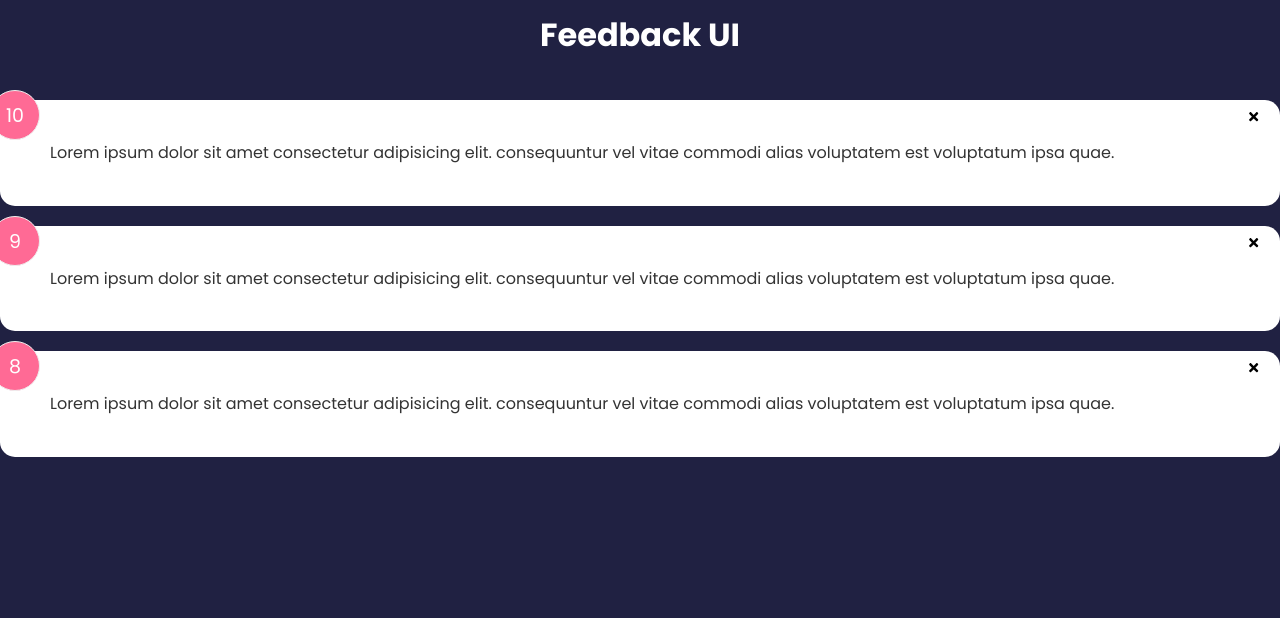
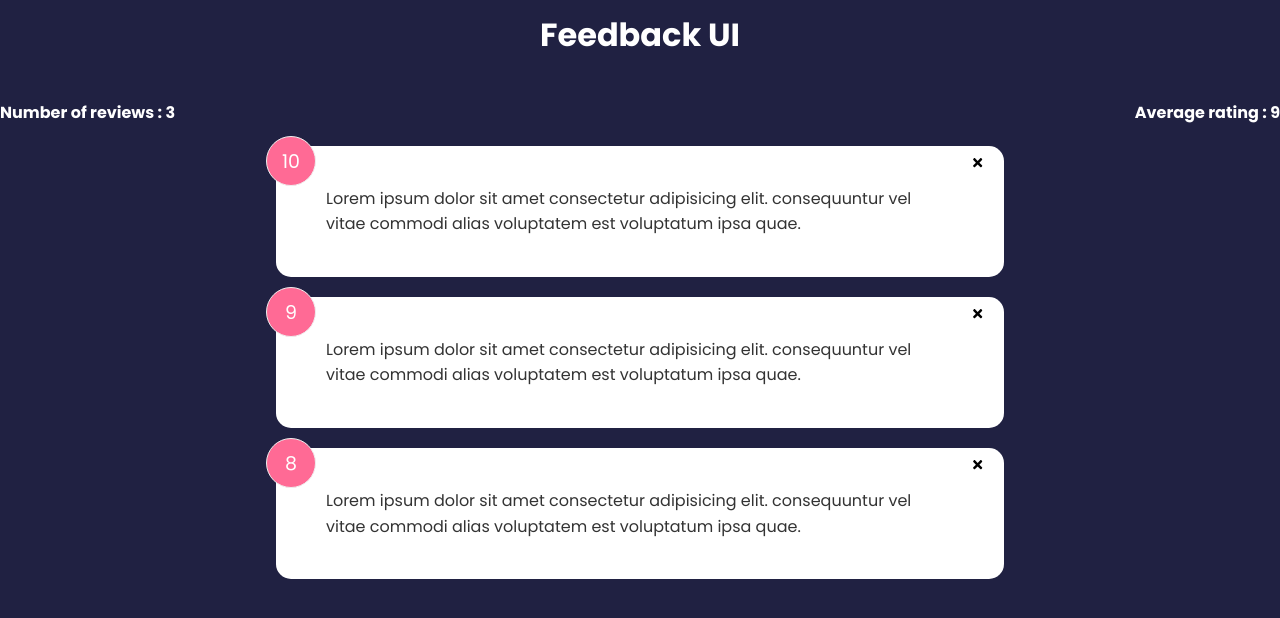
Before and after one commit to Pipsson/react-finishing, a React (Create React App) app: page / in a window 1280 px wide. Shown: the top 618 px of the page. Built offline with nearby package versions, Linux system fonts and the light colour scheme.

Commit message:
addition of feedback stats

```diff
--- a/src/App.js
+++ b/src/App.js
@@ -4,6 +4,7 @@ import {useState} from "react";
 import Header from "./components/Header";
 import FeedbackList from "./components/FeedbackList";
 import FeedbackData from "./data/FeedbackData";
+import FeedbackStats from "./components/FeedbackStats";
 
 function App() {
     const [feedbackData, setFeedbackData] = useState(FeedbackData)
@@ -18,7 +19,10 @@ function App() {
     return (
         <>
             <Header text= "Feedback UI" />
-            <FeedbackList  feedbackData={feedbackData} handleDelete={deleteFeedback} />
+            <FeedbackStats feedback = {feedbackData} />
+            <div className="container">
+                <FeedbackList  feedbackData={feedbackData} handleDelete={deleteFeedback} />
+            </div>
         </>
     );
 }
--- /dev/null
+++ b/src/components/FeedbackStats.jsx
@@ -0,0 +1,20 @@
+import  React from 'react';
+
+
+export function FeedbackStats({feedback}) {
+    const reviews = feedback.length;
+
+    let average = feedback.reduce((acc, cur) => {
+       return  acc + cur.rating
+    }, 0) / reviews;
+    return (
+        <div className="feedback-stats">
+            <h4>
+                Number of reviews : {reviews}
+            </h4>
+           <h4> Average rating : {isNaN(average) ? 0 : average} </h4>
+
+        </div>
+    );
+}
+export default FeedbackStats;
```
